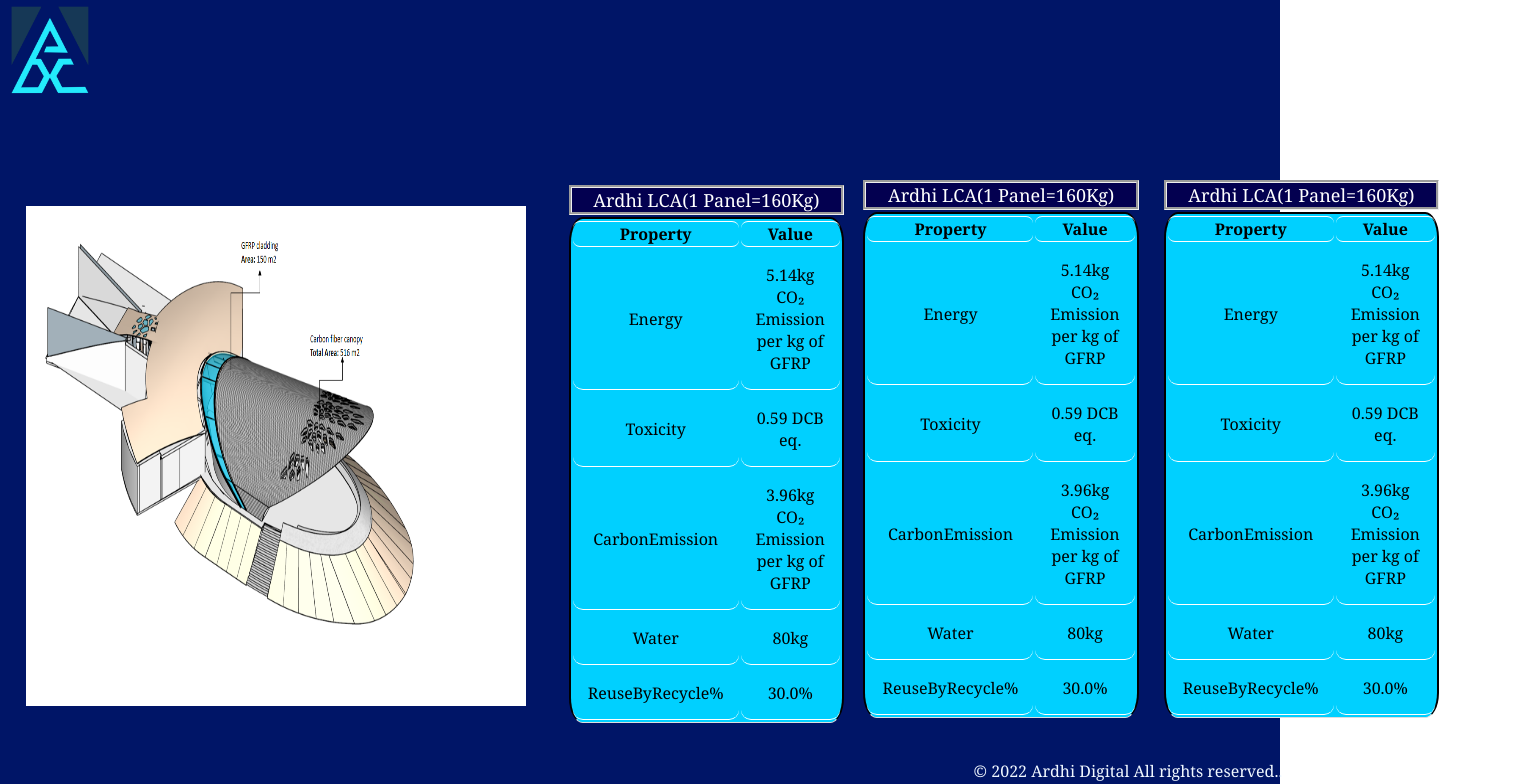
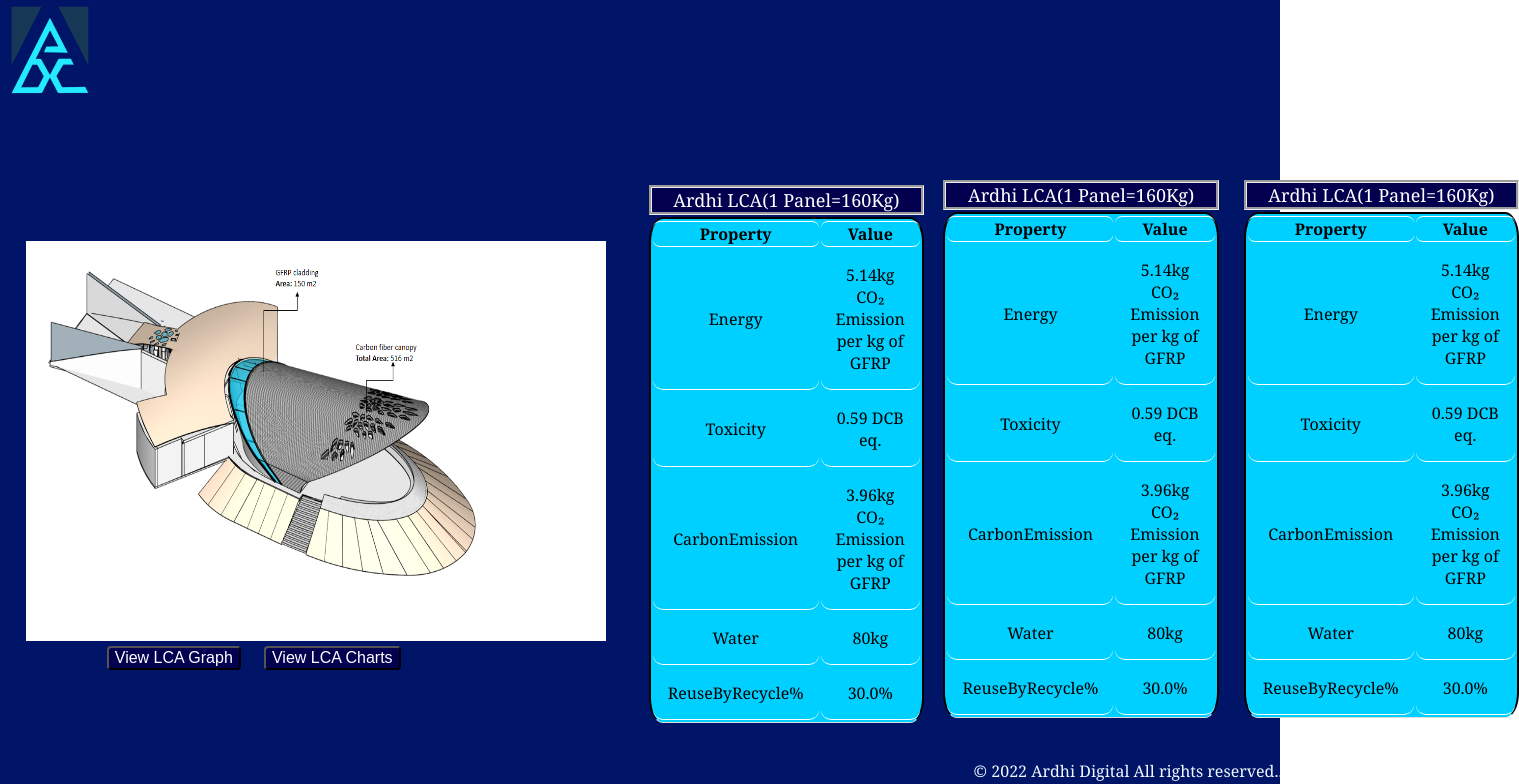
Before and after one commit to Naveen-Chaurasia/ardhi-prototype-app, a React (Create React App) app: page /Page1 in a window 1280 px wide. Shown: the top 784 px of the page, 1519 px wide, since content can reach past the window. Built offline with nearby package versions, Linux system fonts and the light colour scheme.

Commit message:
styling of table1,2,3

```diff
--- a/src/Page1.js
+++ b/src/Page1.js
@@ -58,8 +58,21 @@
         <img src="logo.png" height="100px" width="100px" />
 
     <div className="page1_image" id="pi">
+                            <div5 className="imageandbutton">
+                              <div6 className="imagecafe">
+      <img  src="cafe1.png" height="400px" width="580px"  padding="5px" border-radius="10px"  onClick={() => imageClick()}/>
+      </div6>
+      <div4 className="buttn">
 
-      <img  src="cafe1.png" height="500px" width="500px"  padding="10px" border-radius="10px"  onClick={() => imageClick()}/>
+
+        <button class="button1" onClick={() => imageClick1()}>View LCA Graph</button>
+        <button class="button2" onClick={() => imageClick()}>View LCA Charts</button>
+
+        <div4/>
+
+
+        </div4>
+                           </div5>
       <div className="table_button">
       <table className="Table1" >
       <caption >Ardhi LCA(1 Panel=160Kg)</caption>
--- a/src/style.css
+++ b/src/style.css
@@ -100,6 +100,7 @@
   /* margin: auto;
   position: absolute;
   padding-left: 0; */
+  margin-bottom: 5%;
   margin-left: 2%;
   flex: 1;
   /* border: 1px solid black; */
@@ -191,8 +192,8 @@
 }
 .buttn
 {
- margin-top: 3%;
-
+ margin-top: 0%;
+ padding-top: 14%;
   margin-left:14%;
 
 }
@@ -232,3 +233,7 @@
 {
   margin-left: 3%;
 }
+.imagecafe
+{
+  margin-bottom: 0%;
+}
```
